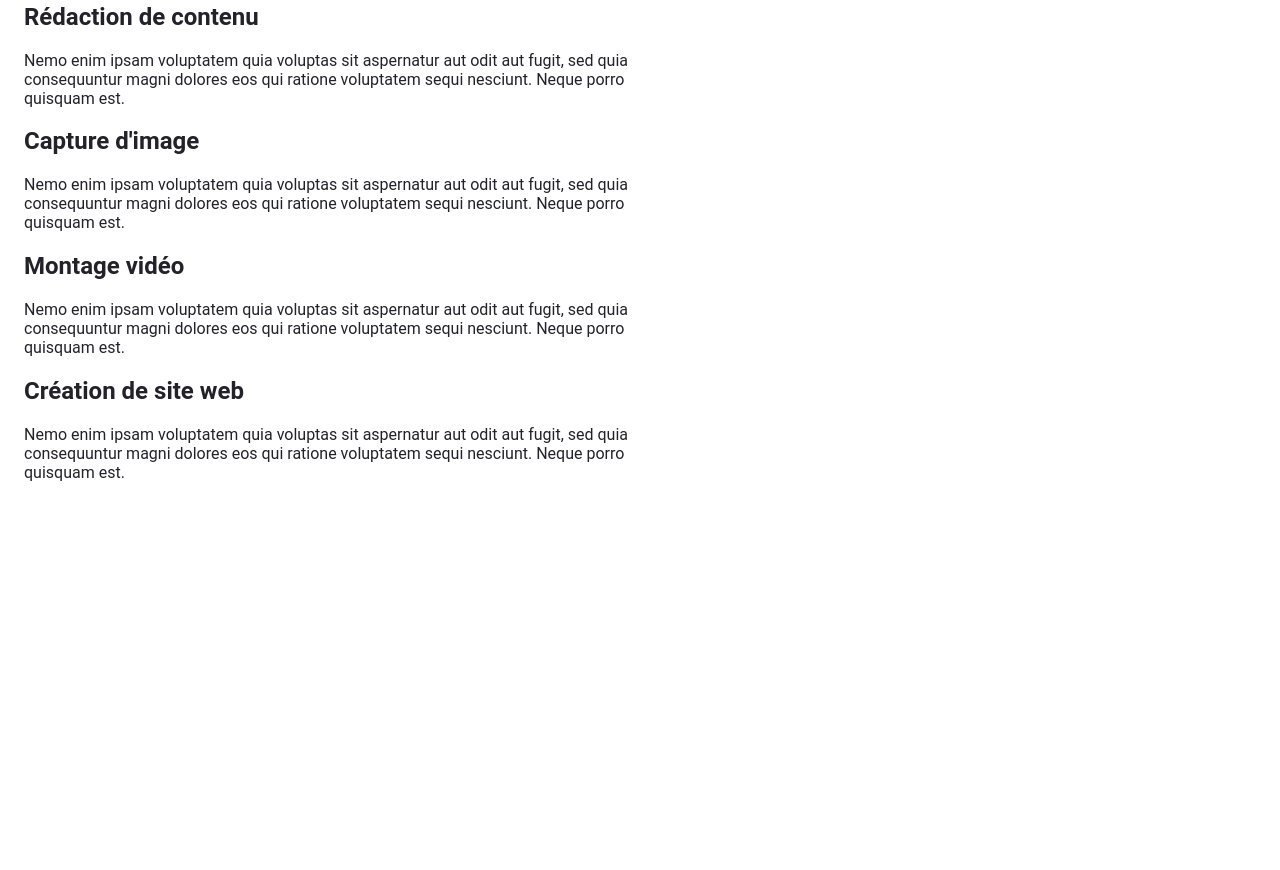
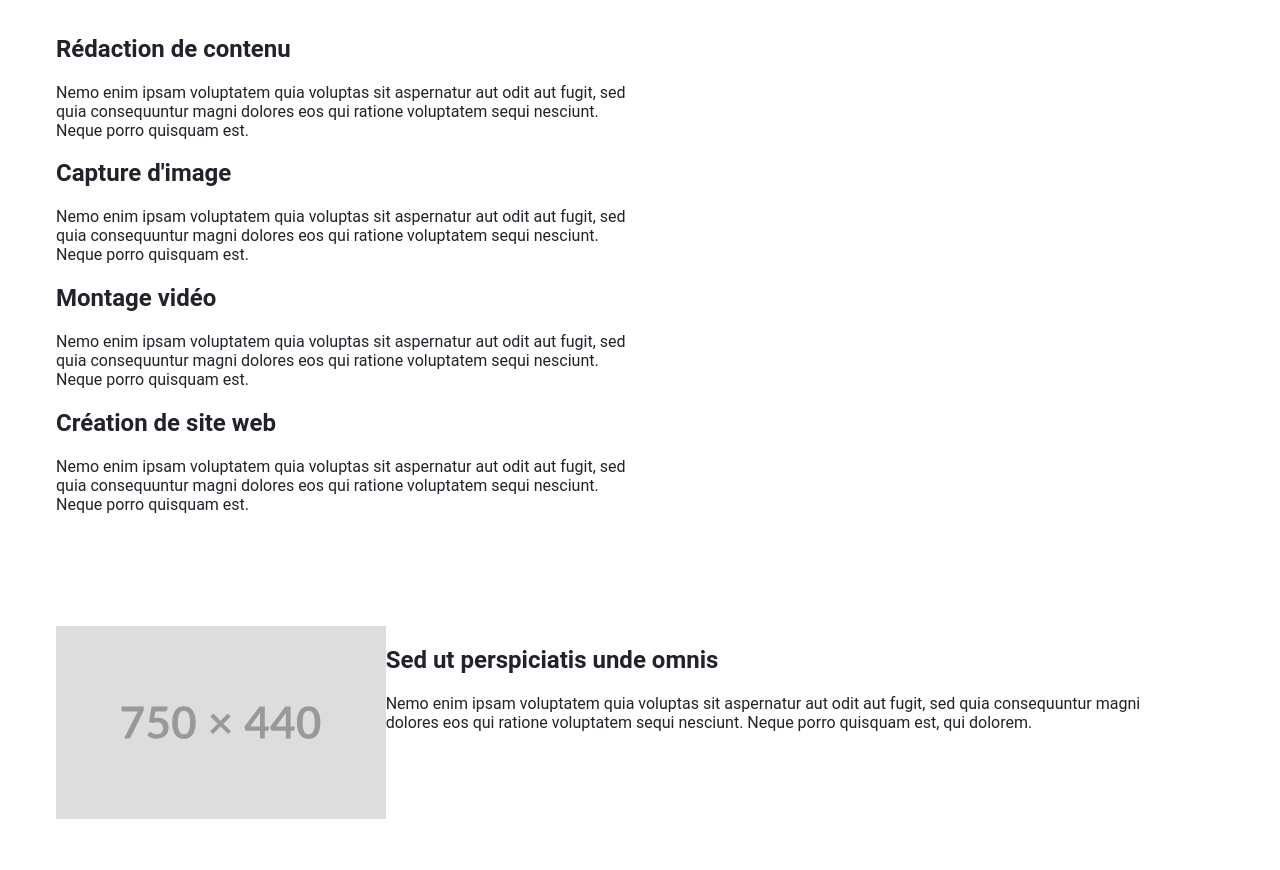
Before and after one commit to AnastasiaPromtep/archemia.fr, a Gatsby site: page / in a window 1280 px wide. Shown: the part 886-1756 px from the top of the page. Before the commit the page ends 1408 px from the top, so only its background shows below. Built offline with nearby package versions, Linux system fonts and the light colour scheme; Gatsby itself is replaced by a stand-in of ours.

Commit message:
Add presentation component

```diff
--- /dev/null
+++ b/src/components/illustrated-example/illustrated-example.js
@@ -0,0 +1,20 @@
+import * as React from 'react';
+import {StaticImage} from "gatsby-plugin-image";
+import {container, illustration, textContainer, text} from './illustrated-example.module.css'
+
+const IllustratedExample = () => {
+    return (
+        <main className={container}>
+            <StaticImage className={illustration} src='../../images/750x440.svg' alt='A nice placeholder'/>
+            <div className={textContainer}>
+                <h2>Sed ut perspiciatis unde omnis</h2>
+                <p className={text}>
+                    Nemo enim ipsam voluptatem quia voluptas sit aspernatur aut odit aut fugit, sed quia consequuntur
+                    magni dolores eos qui ratione voluptatem sequi nesciunt. Neque porro quisquam est, qui dolorem.
+                </p>
+            </div>
+        </main>
+    )
+}
+
+export default IllustratedExample;
--- /dev/null
+++ b/src/components/illustrated-example/illustrated-example.module.css
@@ -0,0 +1,18 @@
+.container {
+    display: flex;
+
+    padding: 3em;
+}
+
+.illustration {
+    width: 50%;
+}
+
+.text-container {
+    padding: 3em;
+    width: 50%;
+}
+
+.text {
+    padding-right: 5em;
+}
--- a/src/components/presentaion/presentation.module.css
+++ b/src/components/presentaion/presentation.module.css
@@ -1,7 +1,7 @@
 .container {
     display: flex;
     flex-wrap: wrap;
-    padding: 1em;
+    padding: 3em;
 }
 
 .example-container {
@@ -16,7 +16,6 @@
     }
 }
 
-
 .example-text {
     padding-right: 5em;
 }
--- a/src/pages/index.js
+++ b/src/pages/index.js
@@ -2,6 +2,7 @@ import * as React from "react"
 import Layout from "../components/layout";
 import Hero from "../components/hero/hero"
 import Presentation from "../components/presentaion/presentation";
+import IllustratedExample from "../components/illustrated-example/illustrated-example";
 
 const IndexPage = () => {
   return (
@@ -9,7 +10,7 @@ const IndexPage = () => {
         <main>
             <Hero></Hero>
             <Presentation></Presentation>
-            <section></section>
+            <IllustratedExample></IllustratedExample>
         </main>
       </Layout>
   )
```
Also changed, not shown: src/images/750x440.svg (added).
